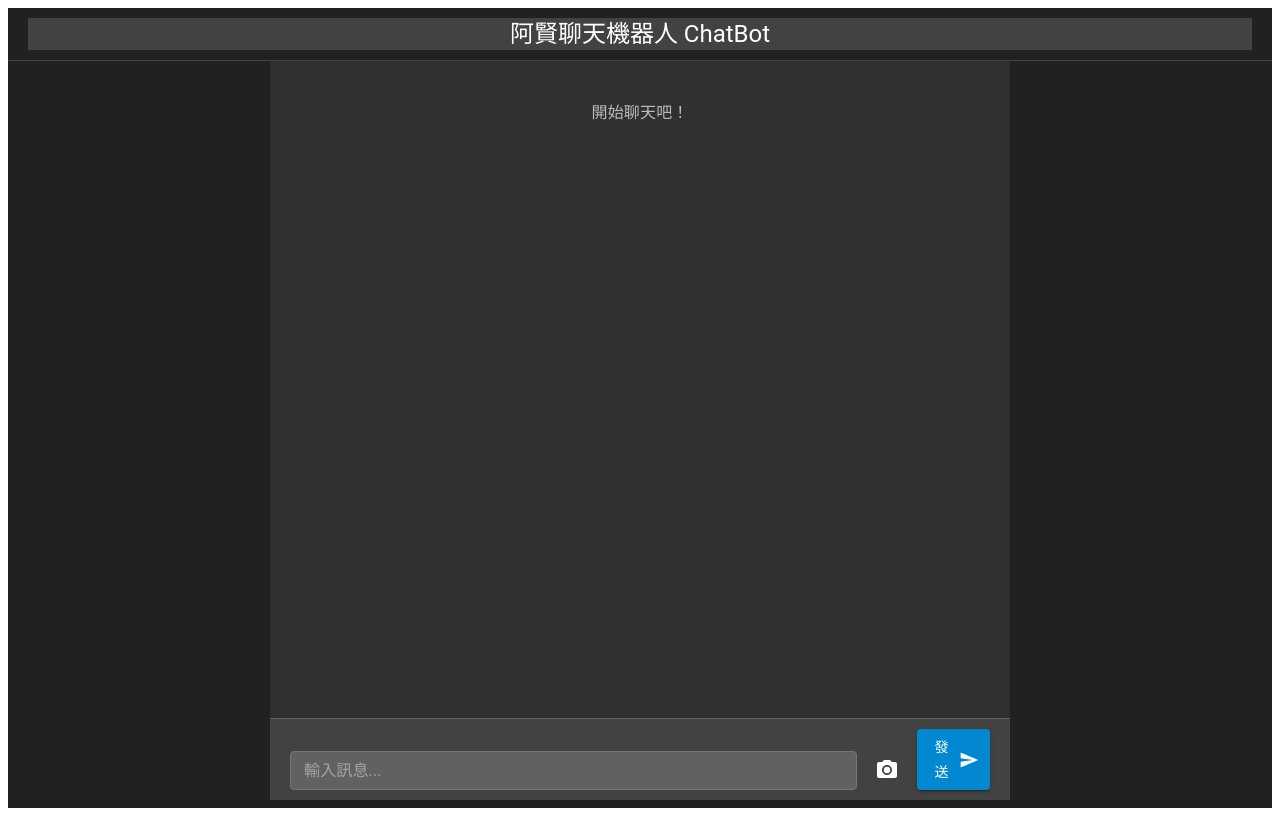
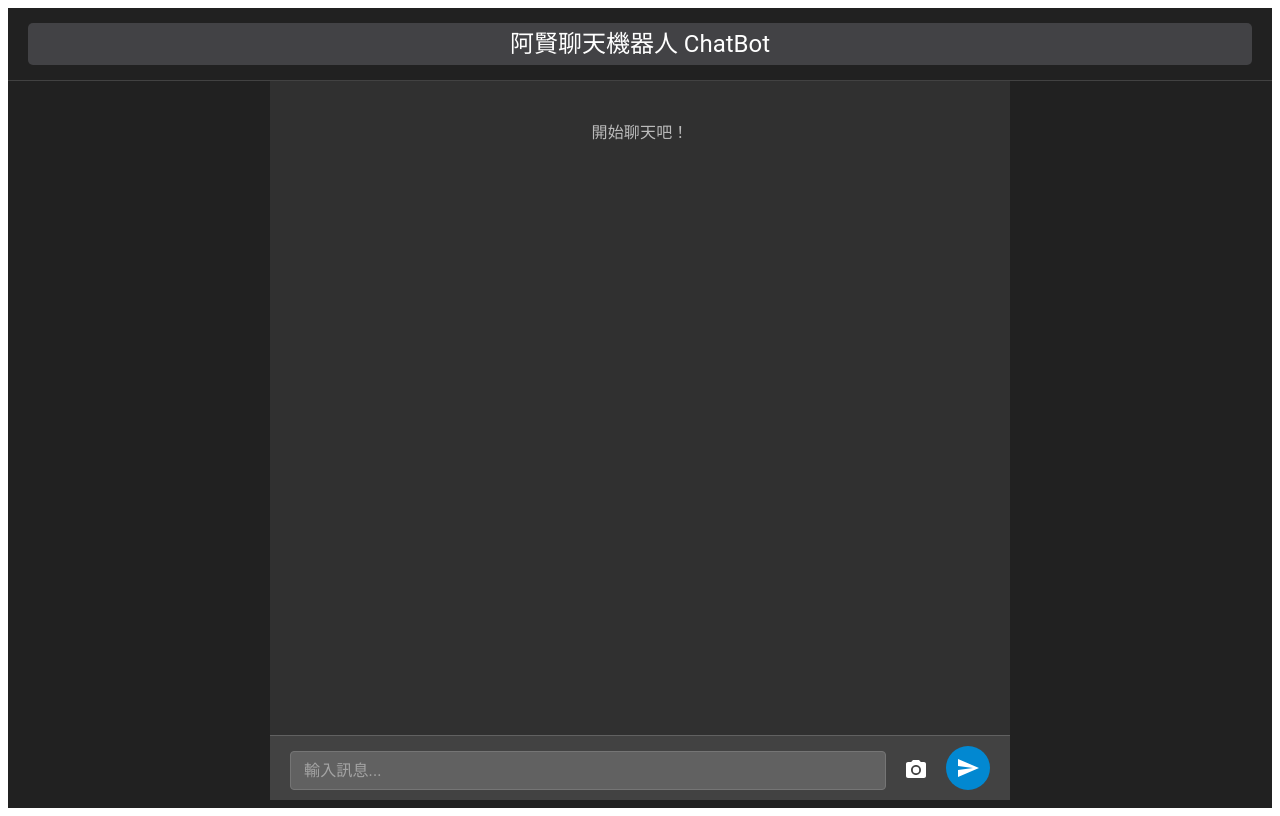
Before and after one commit to JeffLin0225/JAXI_ChatBot_Frontend, a React (Vite) app in the folder chatbot_Frontend/: page / in a window 1280 px wide. Built offline with nearby package versions, Linux system fonts and the light colour scheme.

Commit message:
[第一階段]上傳圖片,傳輸文字(後端未連接)

```diff
--- a/chatbot_Frontend/src/App.tsx
+++ b/chatbot_Frontend/src/App.tsx
@@ -2,7 +2,6 @@ import React, { useState } from 'react';
 import {
   Box,
   TextField,
-  Button,
   Typography,
   Paper,
   Avatar,
@@ -90,11 +89,20 @@ const App: React.FC = () => {
           top: 0,
           zIndex: 1,
           backgroundColor: '#212121',
-          padding: '10px 20px',
+          padding: '15px 20px',
           borderBottom: '1px solid #424242',
         }}
       >
-        <Typography variant="h5" sx={{ backgroundColor:'#424245' ,color: '#fff',textAlign:'center' }}>
+        <Typography
+          variant="h5"
+          sx={{
+            backgroundColor: '#424245',
+            color: '#fff',
+            textAlign: 'center',
+            padding: '5px 0',
+            borderRadius: '5px',
+          }}
+        >
           阿賢聊天機器人 ChatBot
         </Typography>
       </Box>
@@ -240,15 +248,24 @@ const App: React.FC = () => {
               inputProps={{ accept: 'image/*' }}
             />
           </IconButton>
-          <Button
+          <IconButton
             onClick={handleSend}
-            variant="contained"
             disabled={loading}
-            endIcon={<SendIcon />}
-            sx={{ px: '15px', backgroundColor: '#0288d1' }}
+            sx={{
+              color: '#fff',
+              backgroundColor: '#0288d1',
+              padding: '10px',
+              '&:hover': { backgroundColor: '#0277bd' },
+              '&.Mui-disabled': { backgroundColor: '#0288d1', opacity: 0.6 },
+            }}
           >
-            {loading ? '發送中...' : '發送'}
-          </Button>
+            <SendIcon
+              sx={{
+                transform: loading ? 'rotate(45deg)' : 'none', // 發送中旋轉
+                transition: 'transform 0.3s ease', // 動畫效果
+              }}
+            />
+          </IconButton>
         </Box>
       </Box>
     </Box>
```
